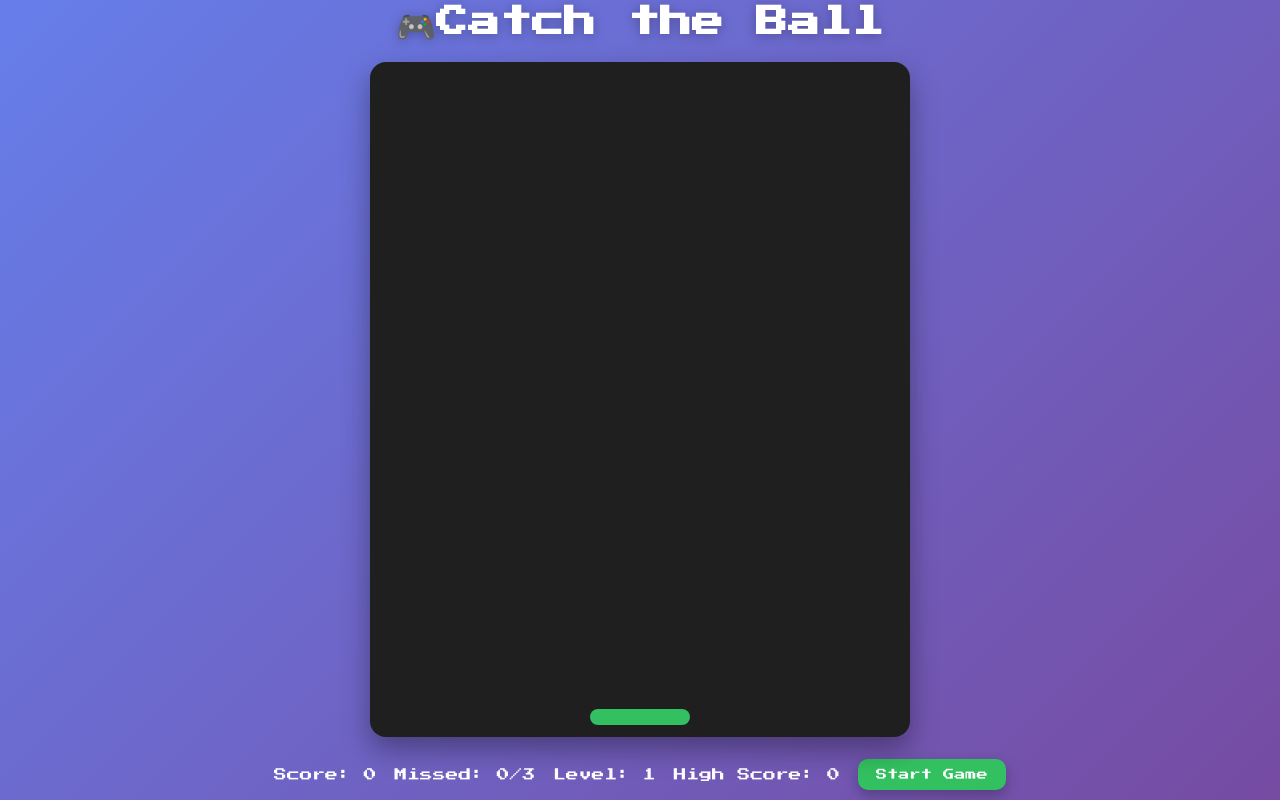
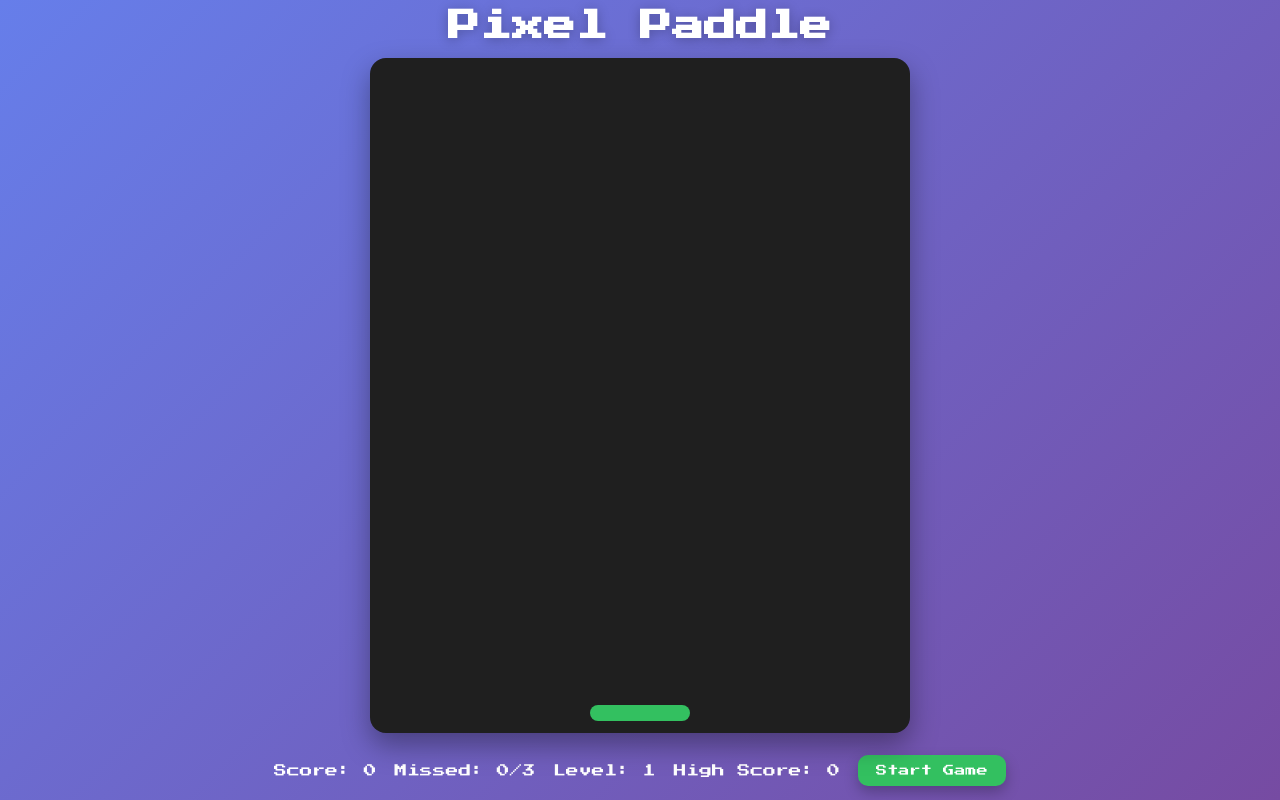
Before and after one commit to Saaquuiib/Pixel-Paddle, a plain HTML site: page index.html in a window 1280 px wide. Drawn offline with Linux system fonts and the light colour scheme.

Commit message:
Title reupdated

```diff
--- a/index.html
+++ b/index.html
@@ -3,13 +3,13 @@
 <head>
   <meta charset="UTF-8" />
   <meta name="viewport" content="width=device-width, initial-scale=1.0, maximum-scale=1.0, user-scalable=no"/>
-  <title>Catch the Ball</title>
+  <title>Pixel Paddle</title>
   <link href="https://fonts.googleapis.com/css2?family=Press+Start+2P&display=swap" rel="stylesheet">
   <link rel="stylesheet" href="style.css" />
 </head>
 <body>
   <main class="container">
-    <h1><span class="icon">🎮</span><span class="title">Catch the Ball</span></h1>
+    <h1>Pixel Paddle</h1>
 
     <div id="gameArea">
       <div id="paddle"></div>
```
